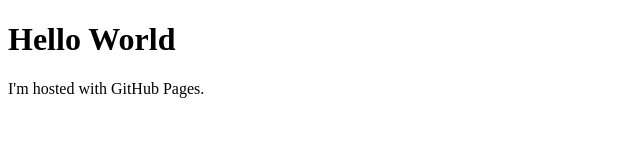
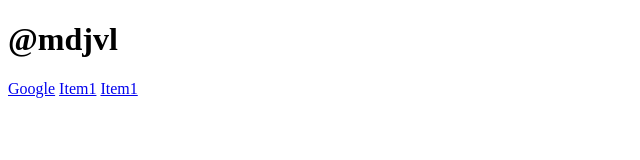
Before and after one commit to mvlier/mvlier.github.io, a plain HTML site: page index.html in a window 1280 px wide. Shown: the whole page, without its empty margins (0-640 px from the left). Drawn offline with Linux system fonts and the light colour scheme.

Commit message:
Update index.html

```diff
--- a/index.html
+++ b/index.html
@@ -1,7 +1,20 @@
 <!DOCTYPE html>
-<html>
+<html lang="en">
+<head>
+    <meta charset="UTF-8">
+    <meta http-equiv="X-UA-Compatible" content="IE=edge">
+    <meta name="viewport" content="width=device-width, initial-scale=1.0">
+    <link rel="stylesheet" href="styles.css">
+    <title>mdjvl Home</title>
+</head>
 <body>
-<h1>Hello World</h1>
-<p>I'm hosted with GitHub Pages.</p>
+    <header>
+        <h1 class="header-name">@mdjvl</h1>
+        <nav class="nav-bar">
+            <a class="nav-item" href="https://www.google.com/">Google</a>
+            <a class="nav-item" href="#">Item1</a>
+            <a class="nav-item" href="#">Item1</a>
+        </nav>
+    </header>
 </body>
 </html>
```
